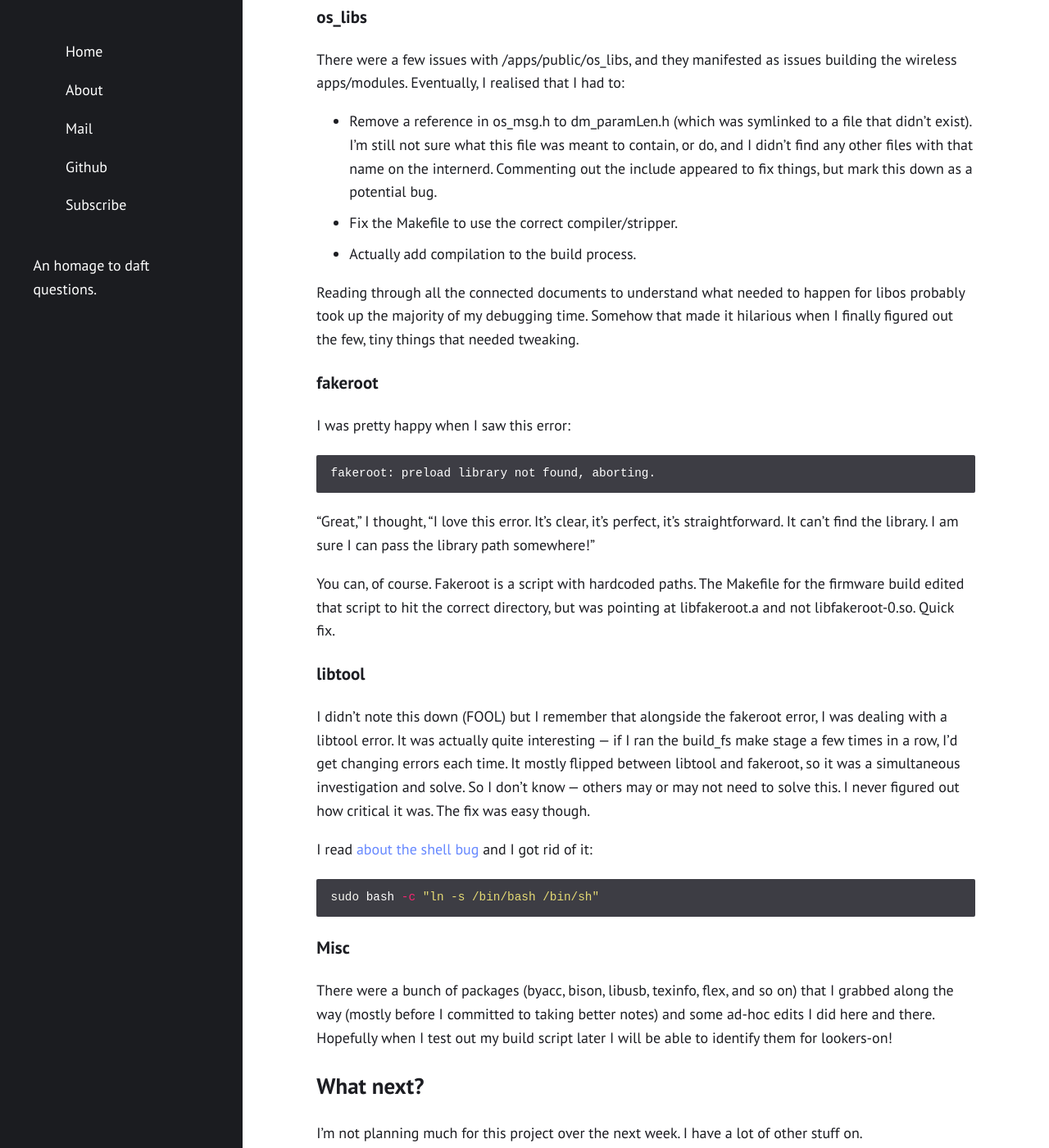
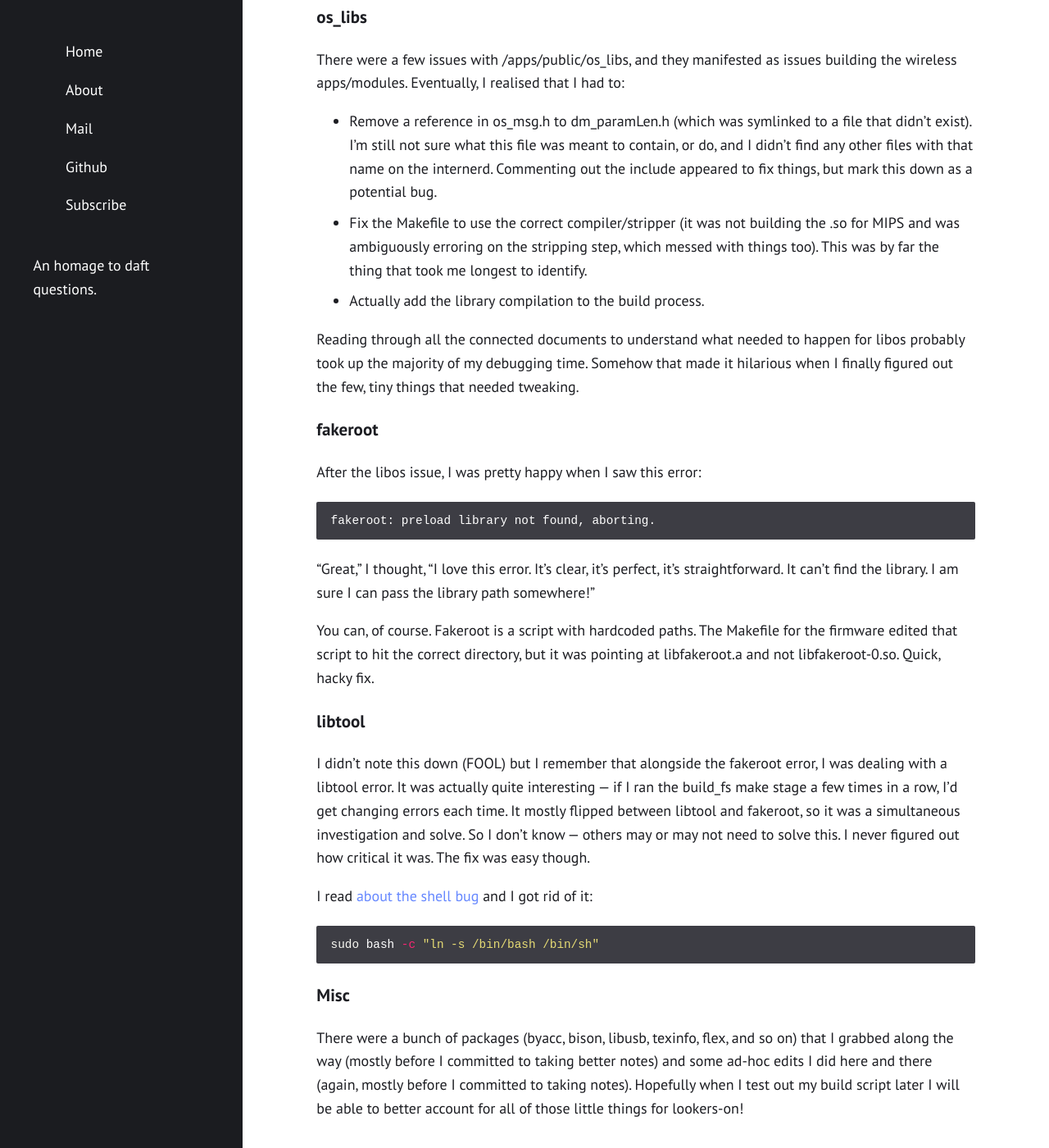
Before and after one commit to unmeg/unmeg.github.io, a Jekyll site: the page built from _posts/2020-07-01-tplink-mr3020-sitrep-2.md, in a window 1280 px wide and 1400 px high, scrolled down 4255 px. Shown: the whole window at 82% size. Built offline with Jekyll 4.4.1, drawn with Linux system fonts in a browser that asks for light colours.

Commit message:
Update 2020-07-01-tplink-mr3020-sitrep-2.md

````diff
--- a/_posts/2020-07-01-tplink-mr3020-sitrep-2.md
+++ b/_posts/2020-07-01-tplink-mr3020-sitrep-2.md
@@ -170,14 +170,14 @@ Specifically:
 There were a few issues with /apps/public/os_libs, and they manifested as issues building the wireless apps/modules. Eventually, I realised that I had to:
 
 - Remove a reference in os_msg.h to dm_paramLen.h (which was symlinked to a file that didn't exist). I'm still not sure what this file was meant to contain, or do, and I didn't find any other files with that name on the internerd. Commenting out the include appeared to fix things, but mark this down as a potential bug.
-- Fix the Makefile to use the correct compiler/stripper.
-- Actually add compilation to the build process.
+- Fix the Makefile to use the correct compiler/stripper (it was not building the .so for MIPS and was ambiguously erroring on the stripping step, which messed with things too). This was by far the thing that took me longest to identify.
+- Actually add the library compilation to the build process.
 
 Reading through all the connected documents to understand what needed to happen for libos probably took up the majority of my debugging time. Somehow that made it hilarious when I finally figured out the few, tiny things that needed tweaking.
 
 ### fakeroot
 
-I was pretty happy when I saw this error:
+After the libos issue, I was pretty happy when I saw this error:
 
 ```bash
 fakeroot: preload library not found, aborting.
@@ -185,7 +185,7 @@ fakeroot: preload library not found, aborting.
 
 "Great," I thought, "I love this error. It's clear, it's perfect, it's straightforward. It can't find the library. I am sure I can pass the library path somewhere!"
 
-You can, of course. Fakeroot is a script with hardcoded paths. The Makefile for the firmware build edited that script to hit the correct directory, but was pointing at libfakeroot.a and not libfakeroot-0.so. Quick fix.
+You can, of course. Fakeroot is a script with hardcoded paths. The Makefile for the firmware edited that script to hit the correct directory, but it was pointing at libfakeroot.a and not libfakeroot-0.so. Quick, hacky fix.
 
 ### libtool
 
@@ -199,7 +199,7 @@ sudo bash -c "ln -s /bin/bash /bin/sh"
 
 ### Misc
 
-There were a bunch of packages (byacc, bison, libusb, texinfo, flex, and so on) that I grabbed along the way (mostly before I committed to taking better notes) and some ad-hoc edits I did here and there. Hopefully when I test out my build script later I will be able to identify them for lookers-on!
+There were a bunch of packages (byacc, bison, libusb, texinfo, flex, and so on) that I grabbed along the way (mostly before I committed to taking better notes) and some ad-hoc edits I did here and there (again, mostly before I committed to taking notes). Hopefully when I test out my build script later I will be able to better account for all of those little things for lookers-on!
 
 ## What next?
 
````
